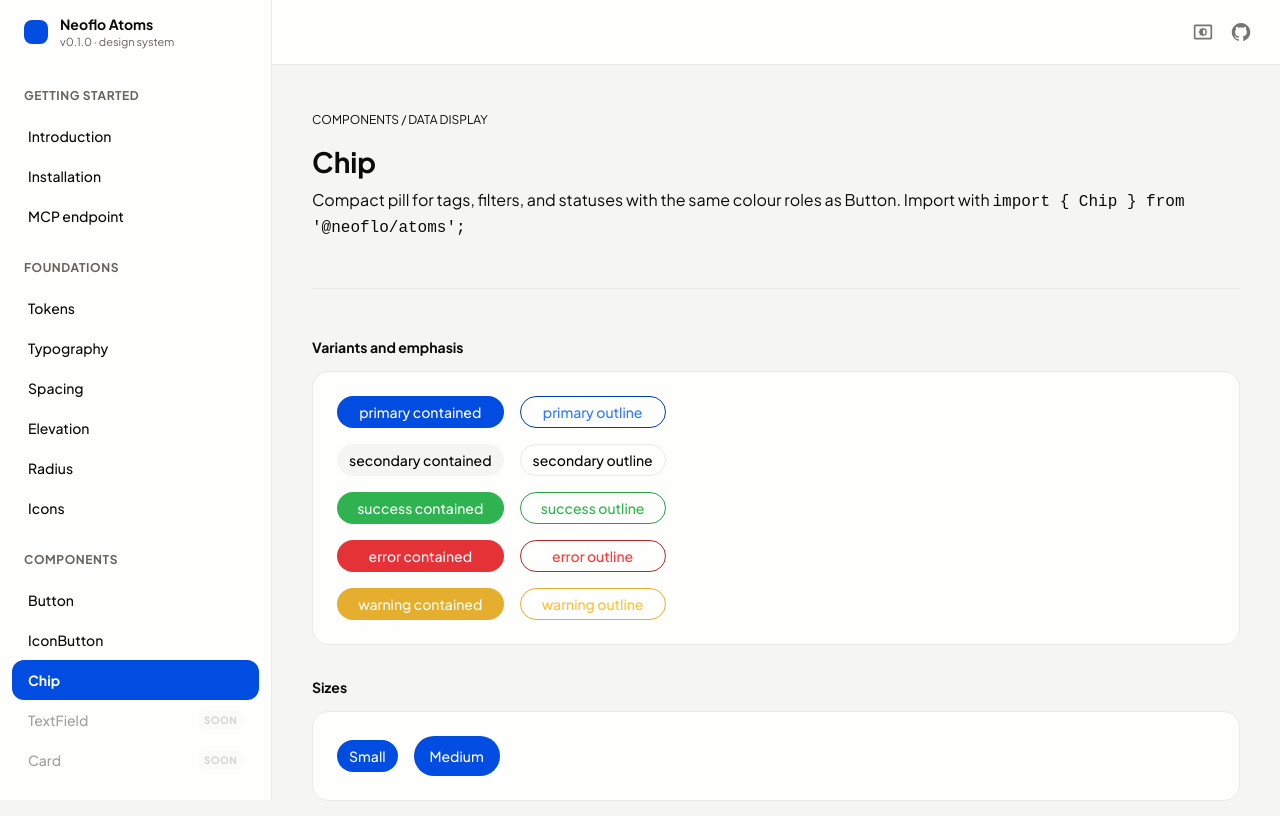
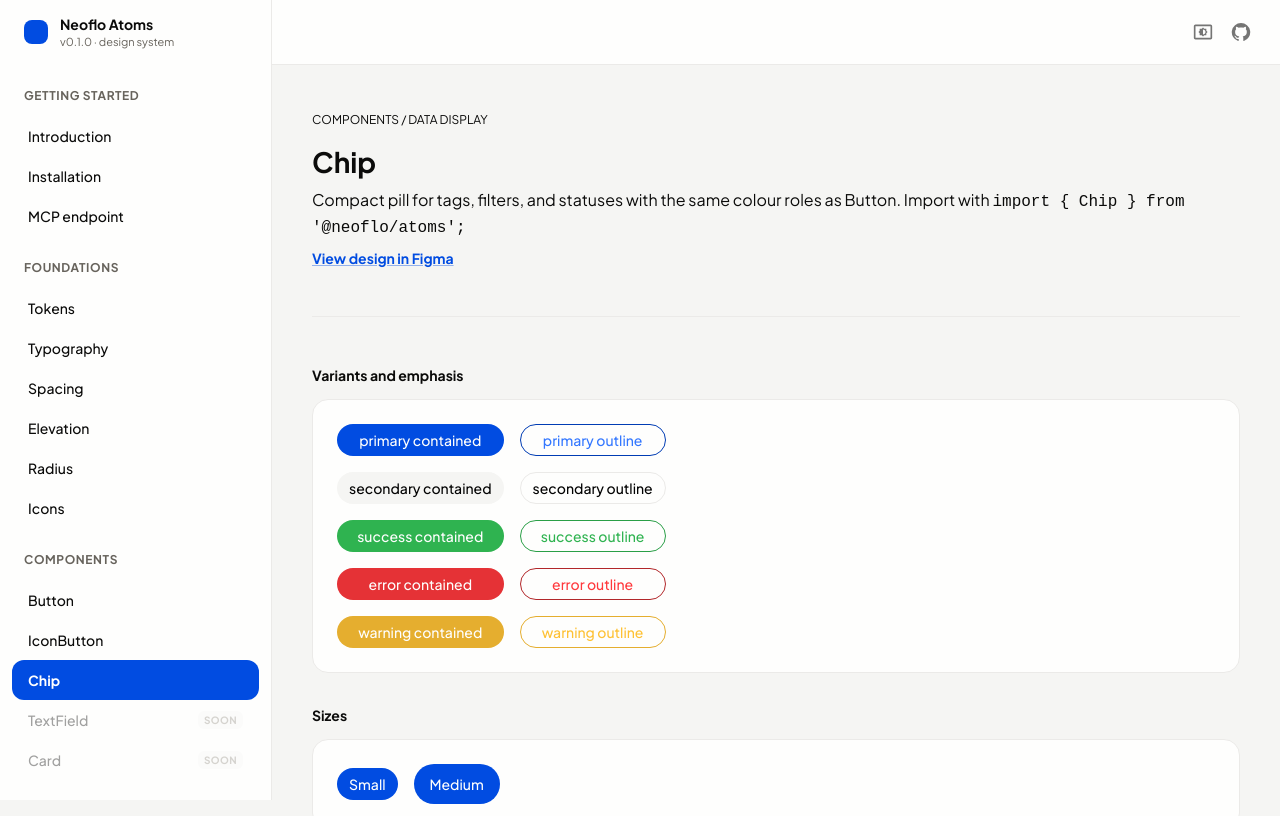
Before and after one commit to neofloai/atoms, a Next.js app: page /components/chip in a window 1280 px wide. Shown: the top 816 px of the page. Built offline with nearby package versions, Linux system fonts and the light colour scheme; what @mui/material-nextjs would draw is missing.

Commit message:
add figma url

```diff
--- a/app/(docs)/components/chip/page.tsx
+++ b/app/(docs)/components/chip/page.tsx
@@ -1,5 +1,6 @@
 import Container from '@mui/material/Container';
 import Divider from '@mui/material/Divider';
+import Link from '@mui/material/Link';
 import Paper from '@mui/material/Paper';
 import Stack from '@mui/material/Stack';
 import Table from '@mui/material/Table';
@@ -54,6 +55,17 @@
             {data.tagline} Import with{' '}
             <code>{`import { Chip } from '@neoflo/atoms';`}</code>
           </Typography>
+          {data.figmaUrl && (
+            <Link
+              href={data.figmaUrl}
+              target="_blank"
+              rel="noreferrer"
+              variant="body2"
+              sx={{ width: 'fit-content', fontWeight: 600 }}
+            >
+              View design in Figma
+            </Link>
+          )}
         </Stack>
 
         <Divider />
--- a/data/patterns.json
+++ b/data/patterns.json
@@ -1,4 +1,4 @@
 {
-  "generatedAt": "2026-06-10T16:36:34.000Z",
+  "generatedAt": "2026-06-10T16:50:03.832Z",
   "patterns": []
 }
--- a/data/tokens.json
+++ b/data/tokens.json
@@ -1,5 +1,5 @@
 {
-  "generatedAt": "2026-06-10T16:36:34.000Z",
+  "generatedAt": "2026-06-10T16:50:03.832Z",
   "tokens": {
     "colors": {
       "grey": {
--- a/src/components/Button/Button.examples.tsx
+++ b/src/components/Button/Button.examples.tsx
@@ -9,6 +9,8 @@
   category: 'Inputs',
   tagline:
     'Branded action button with five colour roles, three emphasis levels, and three sizes.',
+  figmaUrl:
+    'https://www.figma.com/design/iDCodnA5uZ14EdttjSMCT1/Product-Design-System?node-id=983-17180',
   props: [
     {
       name: 'variant',
--- a/src/components/Chip/Chip.examples.tsx
+++ b/src/components/Chip/Chip.examples.tsx
@@ -9,6 +9,8 @@
   category: 'Data Display',
   tagline:
     'Compact pill for tags, filters, and statuses with the same colour roles as Button.',
+  figmaUrl:
+    'https://www.figma.com/design/iDCodnA5uZ14EdttjSMCT1/Product-Design-System?node-id=977-17709',
   props: [
     {
       name: 'label',
--- a/src/components/IconButton/IconButton.examples.tsx
+++ b/src/components/IconButton/IconButton.examples.tsx
@@ -9,6 +9,8 @@
   category: 'Inputs',
   tagline:
     'Icon-only action button with the same colour roles, emphasis levels, and sizes as Button.',
+  figmaUrl:
+    'https://www.figma.com/design/iDCodnA5uZ14EdttjSMCT1/Product-Design-System?node-id=983-16220',
   props: [
     {
       name: 'variant',
--- a/src/mcp/tools/get-component.ts
+++ b/src/mcp/tools/get-component.ts
@@ -31,6 +31,7 @@
     comp.tagline,
     '',
     `**Import:** \`import { ${comp.name} } from '@neoflo/atoms';\``,
+    ...(comp.figmaUrl ? ['', `**Figma:** ${comp.figmaUrl}`] : []),
     '',
     '## Props',
     '',
--- a/src/mcp/types.ts
+++ b/src/mcp/types.ts
@@ -20,6 +20,7 @@
   name: string;
   category: string;
   tagline: string;
+  figmaUrl?: string;
   props: ComponentProp[];
   examples: ComponentExample[];
   dos: string[];
--- a/src/types/docs.ts
+++ b/src/types/docs.ts
@@ -23,6 +23,8 @@
   name: string;
   category: string;
   tagline: string;
+  /** Source design in the Product Design System Figma file. */
+  figmaUrl?: string;
   props: ComponentPropDoc[];
   examples: ComponentExampleDoc[];
   dos: string[];
```
Also changed, not shown: app/(docs)/components/button/page.tsx (+12 -0 lines), app/(docs)/components/icon-button/page.tsx (+12 -0 lines), data/components.json.
